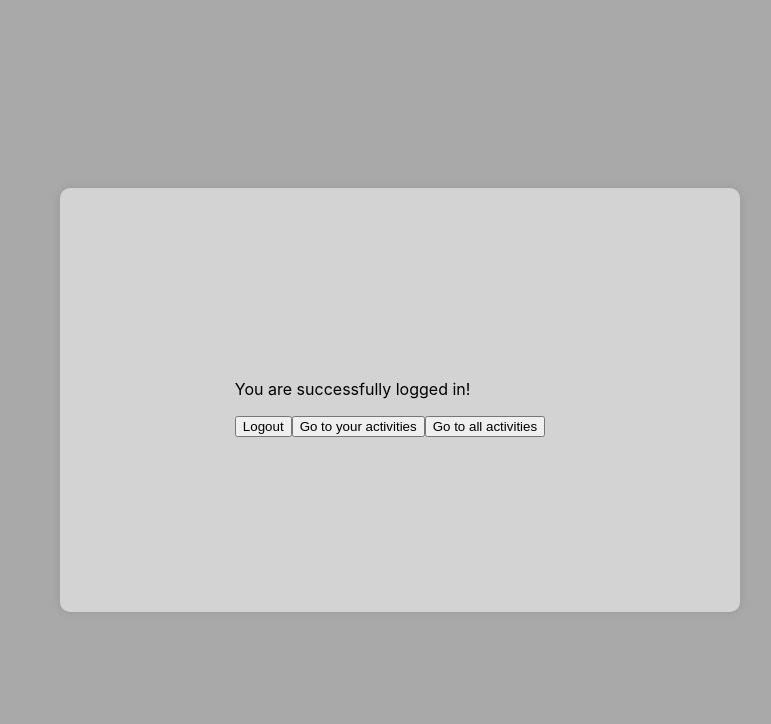
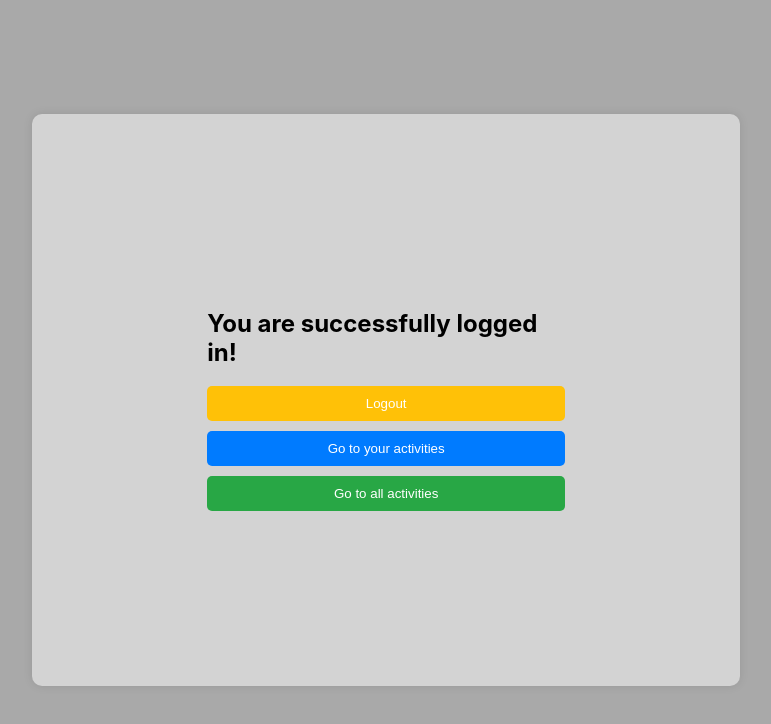
Before and after one commit to ChzhenAlena/Activities-react, a React (Create React App) app: page /menu in a window 1280 px wide. Shown: the top 724 px of the page, without its empty margins (250-1021 px from the left). Built offline with nearby package versions, Linux system fonts and the light colour scheme.

Commit message:
added styles to WelcomePage

```diff
--- /dev/null
+++ b/src/WelcomePage.css
@@ -0,0 +1,56 @@
+/* WelcomePage.css */
+body {
+    display: flex;
+    justify-content: center; /* Центрируем контейнер по горизонтали */
+    align-items: center; /* Центрируем контейнер по вертикали */
+    height: 100vh; /* Обеспечиваем полную высоту видимой области */
+    margin: 0;
+    background-color: #A9A9A9; /* Изменяем цвет фона на светло-серый */
+}
+
+.error {
+    color: red;
+}
+
+.container {
+    width: 50%;
+    padding: 175px;
+    background-color: #D3D3D3; /* Фон контейнера */
+    border-radius: 10px; /* Закругляем углы контейнера */
+    box-shadow: 0 0 10px rgba(0, 0, 0, 0.1); /* Добавляем тень контейнеру */
+}
+
+.container button {
+    margin-bottom: 10px;
+}
+
+.container button:last-child {
+    margin-bottom: 0;
+}
+
+.container button {
+    width: 100%;
+    padding: 10px;
+    border: none;
+    border-radius: 5px;
+    cursor: pointer;
+}
+
+.logout-btn {
+    background-color: #ffc107; /* Изменяем цвет кнопок на желтый */
+    color: white;
+}
+
+.user-page-btn {
+    background-color: #007bff; /* Изменяем цвет кнопок на синий */
+    color: white;
+}
+
+.activities-page-btn {
+    background-color: #28a745; /* Изменяем цвет кнопок на зеленый */
+    color: white;
+}
+
+.container button:hover {
+    filter: brightness(90%); /* Уменьшаем яркость при наведении */
+}
--- a/src/WelcomePage.js
+++ b/src/WelcomePage.js
@@ -2,7 +2,9 @@
 import React from "react";
 import { useNavigate } from "react-router-dom";
 import axios from "axios";
-import useLogout from './useLogout'
+import useLogout from './useLogout';
+import { FaUser } from "react-icons/fa"; // Импортируем иконку пользователя
+import "./WelcomePage.css"; // импортируем файл стилей для WelcomePage
 
 function WelcomePage({ username, onLogout }) {
     const navigate = useNavigate();
@@ -16,13 +18,11 @@
     };
     return (
         <div className="container">
-            {/*<p>You are successfully logged in, {username}!</p>*/}
-            <p>You are successfully logged in!</p>
+            <h2>You are successfully logged in!</h2>
             <button className="logout-btn" onClick={logout}>Logout</button>
             <button className="user-page-btn" onClick={handleGoToUserPage}>Go to your activities</button>
             <button className="activities-page-btn" onClick={handleGoToActivitiesPage}>Go to all activities</button>
         </div>
     );
-
 }
 export default WelcomePage;
```
